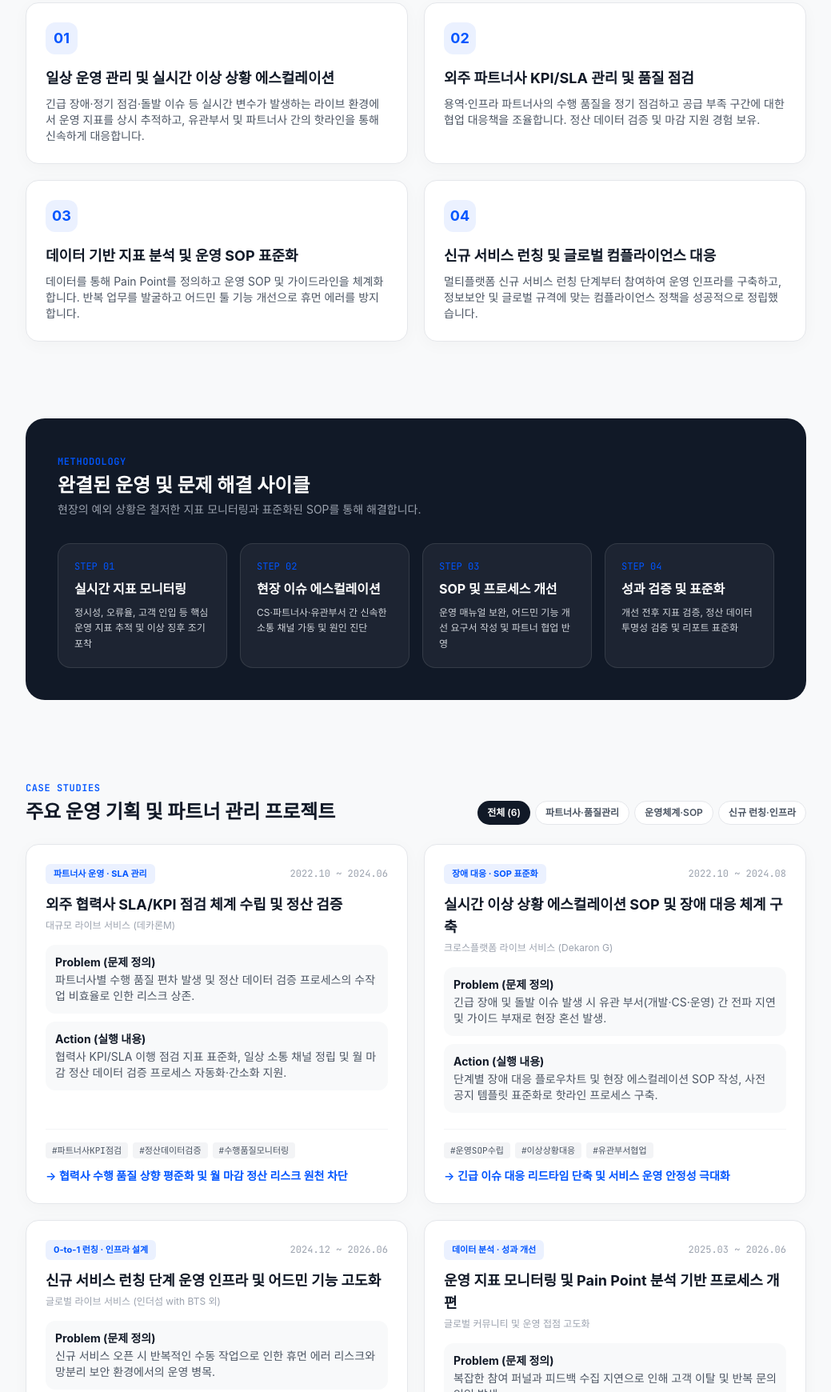
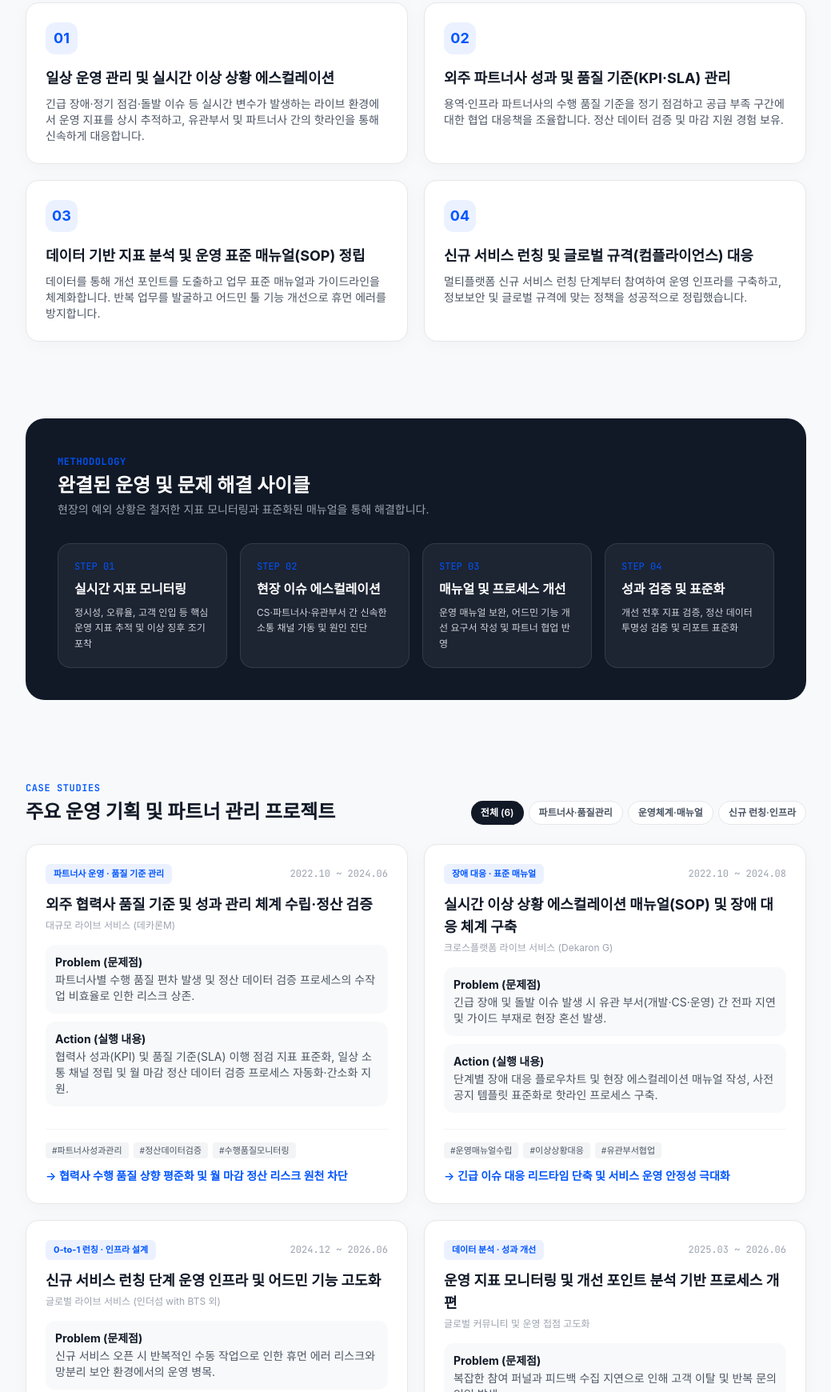
Before and after one commit to gm-yeojinjeon/socar, a plain HTML site: page index.html in a window 1280 px wide. Shown: the part 765-2505 px from the top of the page at 80% size, without its empty margins (120-1159 px from the left). Drawn offline with nearby package versions, Linux system fonts and the light colour scheme; a web font is replaced by a local one.

Commit message:
index.html

```diff
--- a/index.html
+++ b/index.html
@@ -90,8 +90,8 @@
                 </h1>
 
                 <p class="text-sm sm:text-base text-socar-gray600 max-w-2xl leading-relaxed mb-8">
-                    7년간 대규모 라이브 서비스 환경에서 일상 운영 체계 구축, 파트너사 SLA/KPI 관리, 데이터 기반 지표 모니터링 및 어드민 툴 고도화를 주도해 왔습니다.
-                    단순 응대를 넘어 <strong>‘현장 이상 감지 → 원인 분석 → SOP 수립 → 파트너사 협업을 통한 개선’</strong>의 완결된 운영 사이클을 실행합니다.
+                    7년간 대규모 라이브 서비스 환경에서 일상 운영 체계 구축, 파트너사 성과 및 품질 기준 관리, 데이터 기반 지표 모니터링 및 어드민 툴 고도화를 주도해 왔습니다.
+                    단순 응대를 넘어 <strong>‘현장 이상 감지 → 원인 분석 → 매뉴얼 수립 → 파트너사 협업을 통한 개선’</strong>의 완결된 운영 사이클을 실행합니다.
                 </p>
 
                 <!-- Key Metrics Bar -->
@@ -120,11 +120,11 @@
             </div>
         </section>
 
-        <!-- 2. CORE COMPETENCIES (쏘카 공항운영 매니저 JD 매핑) -->
+        <!-- 2. CORE COMPETENCIES -->
         <section id="summary" class="space-y-6">
             <div>
                 <span class="text-xs font-mono font-semibold text-socar-blue uppercase tracking-wider">Core Competencies</span>
-                <h2 class="text-xl sm:text-2xl font-bold text-socar-dark mt-1">공항사업 운영 역량 매트릭스</h2>
+                <h2 class="text-xl sm:text-2xl font-bold text-socar-dark mt-1">운영 역량 매트릭스</h2>
             </div>
 
             <div class="grid grid-cols-1 md:grid-cols-2 gap-4 sm:gap-5">
@@ -138,25 +138,25 @@
 
                 <div class="bg-white p-6 rounded-2xl border border-socar-gray200 card-shadow">
                     <div class="w-10 h-10 rounded-xl bg-socar-blueLight text-socar-blue flex items-center justify-center font-bold text-lg mb-4">02</div>
-                    <h3 class="font-bold text-base sm:text-lg text-socar-dark mb-2">외주 파트너사 KPI/SLA 관리 및 품질 점검</h3>
+                    <h3 class="font-bold text-base sm:text-lg text-socar-dark mb-2">외주 파트너사 성과 및 품질 기준(KPI·SLA) 관리</h3>
                     <p class="text-xs sm:text-sm text-socar-gray600 leading-relaxed">
-                        용역·인프라 파트너사의 수행 품질을 정기 점검하고 공급 부족 구간에 대한 협업 대응책을 조율합니다. 정산 데이터 검증 및 마감 지원 경험 보유.
+                        용역·인프라 파트너사의 수행 품질 기준을 정기 점검하고 공급 부족 구간에 대한 협업 대응책을 조율합니다. 정산 데이터 검증 및 마감 지원 경험 보유.
                     </p>
                 </div>
 
                 <div class="bg-white p-6 rounded-2xl border border-socar-gray200 card-shadow">
                     <div class="w-10 h-10 rounded-xl bg-socar-blueLight text-socar-blue flex items-center justify-center font-bold text-lg mb-4">03</div>
-                    <h3 class="font-bold text-base sm:text-lg text-socar-dark mb-2">데이터 기반 지표 분석 및 운영 SOP 표준화</h3>
+                    <h3 class="font-bold text-base sm:text-lg text-socar-dark mb-2">데이터 기반 지표 분석 및 운영 표준 매뉴얼(SOP) 정립</h3>
                     <p class="text-xs sm:text-sm text-socar-gray600 leading-relaxed">
-                        데이터를 통해 Pain Point를 정의하고 운영 SOP 및 가이드라인을 체계화합니다. 반복 업무를 발굴하고 어드민 툴 기능 개선으로 휴먼 에러를 방지합니다.
+                        데이터를 통해 개선 포인트를 도출하고 업무 표준 매뉴얼과 가이드라인을 체계화합니다. 반복 업무를 발굴하고 어드민 툴 기능 개선으로 휴먼 에러를 방지합니다.
                     </p>
                 </div>
 
                 <div class="bg-white p-6 rounded-2xl border border-socar-gray200 card-shadow">
                     <div class="w-10 h-10 rounded-xl bg-socar-blueLight text-socar-blue flex items-center justify-center font-bold text-lg mb-4">04</div>
-                    <h3 class="font-bold text-base sm:text-lg text-socar-dark mb-2">신규 서비스 런칭 및 글로벌 컴플라이언스 대응</h3>
+                    <h3 class="font-bold text-base sm:text-lg text-socar-dark mb-2">신규 서비스 런칭 및 글로벌 규격(컴플라이언스) 대응</h3>
                     <p class="text-xs sm:text-sm text-socar-gray600 leading-relaxed">
-                        멀티플랫폼 신규 서비스 런칭 단계부터 참여하여 운영 인프라를 구축하고, 정보보안 및 글로벌 규격에 맞는 컴플라이언스 정책을 성공적으로 정립했습니다.
+                        멀티플랫폼 신규 서비스 런칭 단계부터 참여하여 운영 인프라를 구축하고, 정보보안 및 글로벌 규격에 맞는 정책을 성공적으로 정립했습니다.
                     </p>
                 </div>
             </div>
@@ -167,7 +167,7 @@
             <div class="mb-8">
                 <span class="text-xs font-mono font-semibold text-socar-blue uppercase tracking-wider">Methodology</span>
                 <h2 class="text-xl sm:text-2xl font-bold mt-1">완결된 운영 및 문제 해결 사이클</h2>
-                <p class="text-xs sm:text-sm text-socar-gray400 mt-1">현장의 예외 상황은 철저한 지표 모니터링과 표준화된 SOP를 통해 해결합니다.</p>
+                <p class="text-xs sm:text-sm text-socar-gray400 mt-1">현장의 예외 상황은 철저한 지표 모니터링과 표준화된 매뉴얼을 통해 해결합니다.</p>
             </div>
 
             <div class="grid grid-cols-1 sm:grid-cols-4 gap-4">
@@ -183,7 +183,7 @@
                 </div>
                 <div class="bg-white/5 border border-white/10 rounded-2xl p-5">
                     <div class="text-xs font-mono text-socar-blue mb-2">STEP 03</div>
-                    <div class="font-bold text-base mb-2">SOP 및 프로세스 개선</div>
+                    <div class="font-bold text-base mb-2">매뉴얼 및 프로세스 개선</div>
                     <p class="text-xs text-gray-300 leading-relaxed">운영 매뉴얼 보완, 어드민 기능 개선 요구서 작성 및 파트너 협업 반영</p>
                 </div>
                 <div class="bg-white/5 border border-white/10 rounded-2xl p-5">
@@ -206,7 +206,7 @@
                 <div class="flex flex-wrap gap-1.5" id="filter-buttons">
                     <button onclick="filterProjects('all')" class="filter-btn active px-3 py-1.5 rounded-full text-xs font-semibold bg-socar-dark text-white transition-colors" data-filter="all">전체 (6)</button>
                     <button onclick="filterProjects('partner')" class="filter-btn px-3 py-1.5 rounded-full text-xs font-semibold bg-white text-socar-gray600 border border-socar-gray200 hover:bg-socar-gray100 transition-colors" data-filter="partner">파트너사·품질관리</button>
-                    <button onclick="filterProjects('system')" class="filter-btn px-3 py-1.5 rounded-full text-xs font-semibold bg-white text-socar-gray600 border border-socar-gray200 hover:bg-socar-gray100 transition-colors" data-filter="system">운영체계·SOP</button>
+                    <button onclick="filterProjects('system')" class="filter-btn px-3 py-1.5 rounded-full text-xs font-semibold bg-white text-socar-gray600 border border-socar-gray200 hover:bg-socar-gray100 transition-colors" data-filter="system">운영체계·매뉴얼</button>
                     <button onclick="filterProjects('launch')" class="filter-btn px-3 py-1.5 rounded-full text-xs font-semibold bg-white text-socar-gray600 border border-socar-gray200 hover:bg-socar-gray100 transition-colors" data-filter="launch">신규 런칭·인프라</button>
                 </div>
             </div>
@@ -218,27 +218,27 @@
                 <article class="project-card bg-white rounded-2xl p-6 border border-socar-gray200 card-shadow flex flex-col justify-between" data-category="partner system">
                     <div>
                         <div class="flex items-center justify-between gap-2 mb-3">
-                            <span class="px-2.5 py-1 rounded-md bg-socar-blueLight text-socar-blue text-[11px] font-bold">파트너사 운영 · SLA 관리</span>
+                            <span class="px-2.5 py-1 rounded-md bg-socar-blueLight text-socar-blue text-[11px] font-bold">파트너사 운영 · 품질 기준 관리</span>
                             <span class="font-mono text-xs text-socar-gray400">2022.10 ~ 2024.06</span>
                         </div>
-                        <h3 class="text-lg font-bold text-socar-dark mb-1">외주 협력사 SLA/KPI 점검 체계 수립 및 정산 검증</h3>
+                        <h3 class="text-lg font-bold text-socar-dark mb-1">외주 협력사 품질 기준 및 성과 관리 체계 수립·정산 검증</h3>
                         <p class="text-xs text-socar-gray400 mb-4">대규모 라이브 서비스 (데카론M)</p>
 
                         <div class="space-y-2.5 text-xs sm:text-sm text-socar-gray600 mb-5">
                             <div class="bg-socar-bg p-3 rounded-xl">
-                                <span class="font-bold text-socar-dark block mb-0.5">Problem (문제 정의)</span>
+                                <span class="font-bold text-socar-dark block mb-0.5">Problem (문제점)</span>
                                 파트너사별 수행 품질 편차 발생 및 정산 데이터 검증 프로세스의 수작업 비효율로 인한 리스크 상존.
                             </div>
                             <div class="bg-socar-bg p-3 rounded-xl">
                                 <span class="font-bold text-socar-dark block mb-0.5">Action (실행 내용)</span>
-                                협력사 KPI/SLA 이행 점검 지표 표준화, 일상 소통 채널 정립 및 월 마감 정산 데이터 검증 프로세스 자동화·간소화 지원.
+                                협력사 성과(KPI) 및 품질 기준(SLA) 이행 점검 지표 표준화, 일상 소통 채널 정립 및 월 마감 정산 데이터 검증 프로세스 자동화·간소화 지원.
                             </div>
                         </div>
                     </div>
 
                     <div class="pt-4 border-t border-socar-gray100">
                         <div class="flex flex-wrap gap-1.5 mb-3">
-                            <span class="text-[11px] font-mono px-2 py-0.5 bg-socar-gray100 text-socar-gray600 rounded">#파트너사KPI점검</span>
+                            <span class="text-[11px] font-mono px-2 py-0.5 bg-socar-gray100 text-socar-gray600 rounded">#파트너사성과관리</span>
                             <span class="text-[11px] font-mono px-2 py-0.5 bg-socar-gray100 text-socar-gray600 rounded">#정산데이터검증</span>
                             <span class="text-[11px] font-mono px-2 py-0.5 bg-socar-gray100 text-socar-gray600 rounded">#수행품질모니터링</span>
                         </div>
@@ -252,27 +252,27 @@
                 <article class="project-card bg-white rounded-2xl p-6 border border-socar-gray200 card-shadow flex flex-col justify-between" data-category="system">
                     <div>
                         <div class="flex items-center justify-between gap-2 mb-3">
-                            <span class="px-2.5 py-1 rounded-md bg-socar-blueLight text-socar-blue text-[11px] font-bold">장애 대응 · SOP 표준화</span>
+                            <span class="px-2.5 py-1 rounded-md bg-socar-blueLight text-socar-blue text-[11px] font-bold">장애 대응 · 표준 매뉴얼</span>
                             <span class="font-mono text-xs text-socar-gray400">2022.10 ~ 2024.08</span>
                         </div>
-                        <h3 class="text-lg font-bold text-socar-dark mb-1">실시간 이상 상황 에스컬레이션 SOP 및 장애 대응 체계 구축</h3>
+                        <h3 class="text-lg font-bold text-socar-dark mb-1">실시간 이상 상황 에스컬레이션 매뉴얼(SOP) 및 장애 대응 체계 구축</h3>
                         <p class="text-xs text-socar-gray400 mb-4">크로스플랫폼 라이브 서비스 (Dekaron G)</p>
 
                         <div class="space-y-2.5 text-xs sm:text-sm text-socar-gray600 mb-5">
                             <div class="bg-socar-bg p-3 rounded-xl">
-                                <span class="font-bold text-socar-dark block mb-0.5">Problem (문제 정의)</span>
+                                <span class="font-bold text-socar-dark block mb-0.5">Problem (문제점)</span>
                                 긴급 장애 및 돌발 이슈 발생 시 유관 부서(개발·CS·운영) 간 전파 지연 및 가이드 부재로 현장 혼선 발생.
                             </div>
                             <div class="bg-socar-bg p-3 rounded-xl">
                                 <span class="font-bold text-socar-dark block mb-0.5">Action (실행 내용)</span>
-                                단계별 장애 대응 플로우차트 및 현장 에스컬레이션 SOP 작성, 사전 공지 템플릿 표준화로 핫라인 프로세스 구축.
+                                단계별 장애 대응 플로우차트 및 현장 에스컬레이션 매뉴얼 작성, 사전 공지 템플릿 표준화로 핫라인 프로세스 구축.
                             </div>
                         </div>
                     </div>
 
                     <div class="pt-4 border-t border-socar-gray100">
                         <div class="flex flex-wrap gap-1.5 mb-3">
-                            <span class="text-[11px] font-mono px-2 py-0.5 bg-socar-gray100 text-socar-gray600 rounded">#운영SOP수립</span>
+                            <span class="text-[11px] font-mono px-2 py-0.5 bg-socar-gray100 text-socar-gray600 rounded">#운영매뉴얼수립</span>
                             <span class="text-[11px] font-mono px-2 py-0.5 bg-socar-gray100 text-socar-gray600 rounded">#이상상황대응</span>
                             <span class="text-[11px] font-mono px-2 py-0.5 bg-socar-gray100 text-socar-gray600 rounded">#유관부서협업</span>
                         </div>
@@ -294,12 +294,12 @@
 
                         <div class="space-y-2.5 text-xs sm:text-sm text-socar-gray600 mb-5">
                             <div class="bg-socar-bg p-3 rounded-xl">
-                                <span class="font-bold text-socar-dark block mb-0.5">Problem (문제 정의)</span>
+                                <span class="font-bold text-socar-dark block mb-0.5">Problem (문제점)</span>
                                 신규 서비스 오픈 시 반복적인 수동 작업으로 인한 휴먼 에러 리스크와 망분리 보안 환경에서의 운영 병목.
                             </div>
                             <div class="bg-socar-bg p-3 rounded-xl">
                                 <span class="font-bold text-socar-dark block mb-0.5">Action (실행 내용)</span>
-                                개발·보안팀과 협업하여 어드민 기능 개선 요구사항(PRD) 작성, 망분리 보안 가이드 및 글로벌 컴플라이언스 표준화.
+                                개발·보안팀과 협업하여 어드민 기능 개선 요구사항(PRD) 작성, 망분리 보안 가이드 및 글로벌 규격 대응 표준화.
                             </div>
                         </div>
                     </div>
@@ -323,12 +323,12 @@
                             <span class="px-2.5 py-1 rounded-md bg-socar-blueLight text-socar-blue text-[11px] font-bold">데이터 분석 · 성과 개선</span>
                             <span class="font-mono text-xs text-socar-gray400">2025.03 ~ 2026.06</span>
                         </div>
-                        <h3 class="text-lg font-bold text-socar-dark mb-1">운영 지표 모니터링 및 Pain Point 분석 기반 프로세스 개편</h3>
+                        <h3 class="text-lg font-bold text-socar-dark mb-1">운영 지표 모니터링 및 개선 포인트 분석 기반 프로세스 개편</h3>
                         <p class="text-xs text-socar-gray400 mb-4">글로벌 커뮤니티 및 운영 접점 고도화</p>
 
                         <div class="space-y-2.5 text-xs sm:text-sm text-socar-gray600 mb-5">
                             <div class="bg-socar-bg p-3 rounded-xl">
-                                <span class="font-bold text-socar-dark block mb-0.5">Problem (문제 정의)</span>
+                                <span class="font-bold text-socar-dark block mb-0.5">Problem (문제점)</span>
                                 복잡한 참여 퍼널과 피드백 수집 지연으로 인해 고객 이탈 및 반복 문의 인입 발생.
                             </div>
                             <div class="bg-socar-bg p-3 rounded-xl">
@@ -362,7 +362,7 @@
 
                         <div class="space-y-2.5 text-xs sm:text-sm text-socar-gray600 mb-5">
                             <div class="bg-socar-bg p-3 rounded-xl">
-                                <span class="font-bold text-socar-dark block mb-0.5">Problem (문제 정의)</span>
+                                <span class="font-bold text-socar-dark block mb-0.5">Problem (문제점)</span>
                                 멀티플랫폼(PC/모바일) 환경에서 신규 서비스 오픈 시 필요한 운영 점검 체크리스트 및 QA 기준 부재.
                             </div>
                             <div class="bg-socar-bg p-3 rounded-xl">
@@ -396,7 +396,7 @@
 
                         <div class="space-y-2.5 text-xs sm:text-sm text-socar-gray600 mb-5">
                             <div class="bg-socar-bg p-3 rounded-xl">
-                                <span class="font-bold text-socar-dark block mb-0.5">Problem (문제 정의)</span>
+                                <span class="font-bold text-socar-dark block mb-0.5">Problem (문제점)</span>
                                 장기 서비스에 따른 지표 하락 및 현지 퍼블리셔와 본사 개발팀 간 우선순위 이견 발생.
                             </div>
                             <div class="bg-socar-bg p-3 rounded-xl">
@@ -480,7 +480,7 @@
                                 <h3 class="font-bold text-base text-socar-dark">(주)드림에이지 | 게임운영실 (Game Operations)</h3>
                                 <span class="font-mono text-xs text-socar-gray400">2024.12 ~ 현재</span>
                             </div>
-                            <p class="text-xs font-medium text-socar-blue">매니저 (Global & Domestic Live Operations)</p>
+                            <p class="text-xs font-medium text-socar-blue">파트장 (Part Leader - Global & Domestic Live Operations)</p>
                             <p class="text-xs text-socar-gray600 pt-1 leading-relaxed">
                                 글로벌 및 국내 라이브 서비스 총괄, CBT 및 신규 타이틀 런칭 준비, 파트너사 협업 및 컴플라이언스 기준 수립.
                             </p>
@@ -518,7 +518,7 @@
     <!-- Footer -->
     <footer class="bg-white border-t border-socar-gray200 py-10 text-center text-xs text-socar-gray400">
         <p>© 2026 Yeojin Jeon. All rights reserved.</p>
-        <p class="mt-1">Designed for SOCAR Airport Operations Manager Application.</p>
+        <p class="mt-1">Designed for Service Operations Manager Application.</p>
     </footer>
 
     <!-- Filter Script -->
```
